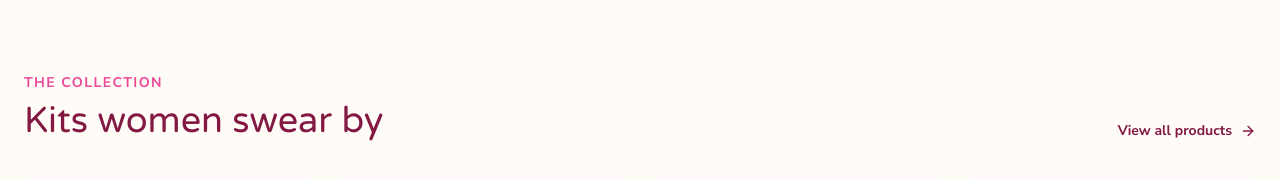
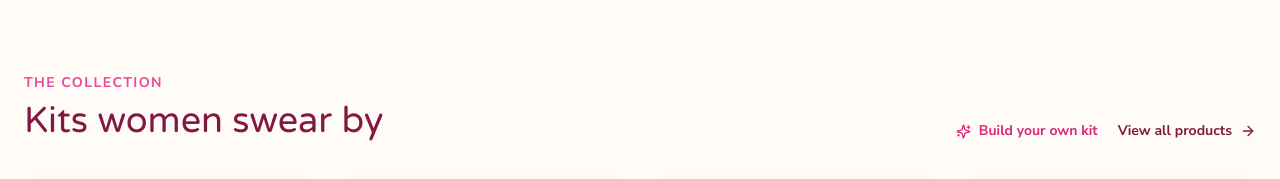
Before and after one commit to adithyanlazy/flowa.in, a React (Vite) app: page / in a window 1280 px wide. Shown: the part 840-1019 px from the top of the page. Built offline with nearby package versions, Linux system fonts and the light colour scheme; no server answers; the database is empty.

Commit message:
Add build-your-own-kit entry points to Shop and Home collection
"Or build your own kit" button on the Shop page header, and "Build
your own kit" link next to "View all products" in Home's collection
section — both point to /customize.

```diff
--- a/src/pages/Home.jsx
+++ b/src/pages/Home.jsx
@@ -204,6 +204,13 @@ function Featured() {
           <p className="text-sm font-bold uppercase tracking-widest text-blush-500">The collection</p>
           <h2 className="mt-2 font-display text-4xl text-plum-900">Kits women swear by</h2>
         </div>
+        <div className="flex flex-wrap items-center gap-5">
+          <Link
+            to="/customize"
+            className="group inline-flex items-center gap-2 text-sm font-bold text-blush-600 hover:text-blush-700"
+          >
+            <Sparkles size={15} /> Build your own kit
+          </Link>
           <Link
             to="/shop"
             className="group inline-flex items-center gap-2 text-sm font-bold text-plum-900 hover:text-blush-600"
@@ -211,6 +218,7 @@ function Featured() {
             View all products
             <ArrowRight size={16} className="transition-transform duration-200 group-hover:translate-x-1" />
           </Link>
+        </div>
       </motion.div>
       <div className="-mx-6 flex gap-5 overflow-x-auto px-6 pb-2 lg:mx-0 lg:grid lg:grid-cols-4 lg:gap-6 lg:overflow-visible lg:px-0 lg:pb-0">
         {featured.map((p, i) => (
--- a/src/pages/Shop.jsx
+++ b/src/pages/Shop.jsx
@@ -1,7 +1,7 @@
 import { useMemo, useState } from 'react'
-import { useSearchParams } from 'react-router-dom'
+import { Link, useSearchParams } from 'react-router-dom'
 import { motion } from 'framer-motion'
-import { SlidersHorizontal } from 'lucide-react'
+import { SlidersHorizontal, Sparkles } from 'lucide-react'
 import PageWrap from '../components/PageWrap.jsx'
 import ProductCard from '../components/ProductCard.jsx'
 import { useAdmin } from '../context/AdminContext.jsx'
@@ -41,6 +41,12 @@ export default function Shop() {
         <p className="mt-3 max-w-lg text-plum-800/70">
           Every product ships free in a discreet box, with pay-on-delivery across Bangalore.
         </p>
+        <Link
+          to="/customize"
+          className="mt-5 inline-flex items-center gap-2 rounded-full border-2 border-blush-400 px-6 py-3 text-sm font-bold text-blush-600 transition-colors duration-200 hover:bg-blush-50"
+        >
+          <Sparkles size={16} /> Or build your own kit
+        </Link>
       </div>
 
       <div className="mb-8 flex flex-wrap items-center justify-between gap-4">
```
Lines whose indentation alone changed are shown as unchanged.
